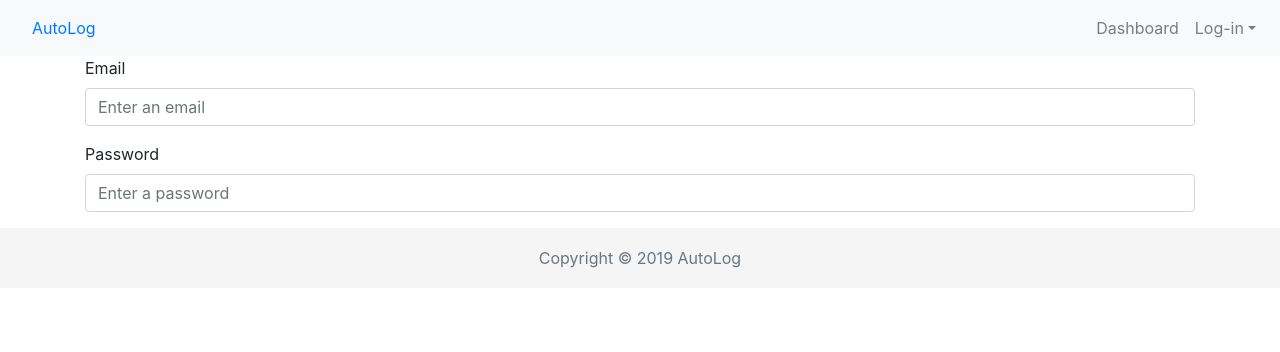
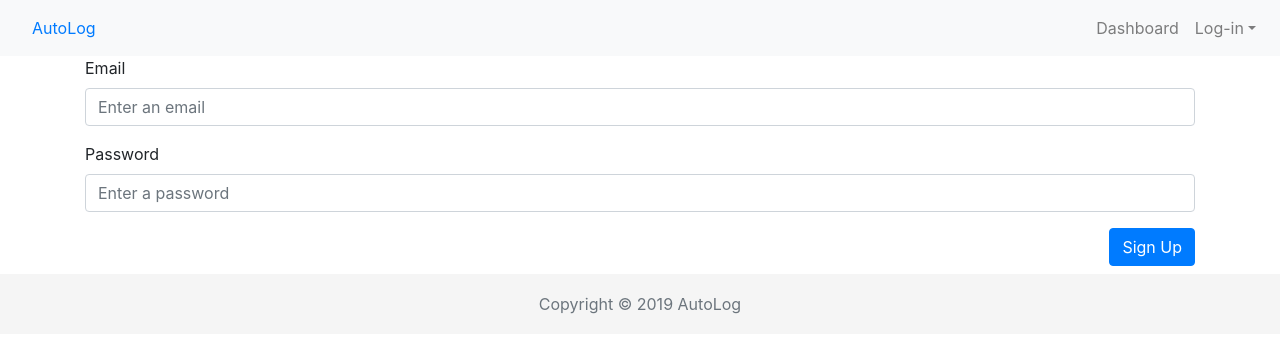
Before and after one commit to 3daddict/auto-service-log, a React (Create React App) app in the folder client/: page /signup in a window 1280 px wide. Shown: the top 352 px of the page. Built offline with nearby package versions, Linux system fonts and the light colour scheme.

Commit message:
redux form with reactstrap input onSubmit

```diff
--- a/client/src/components/authentication/SignUp.js
+++ b/client/src/components/authentication/SignUp.js
@@ -1,19 +1,24 @@
 import React, { Component } from 'react';
 import { reduxForm, Field } from 'redux-form';
-import { Container, Form, FormGroup, Label, Input } from 'reactstrap';
+import { Button, Container, Form, FormGroup, Label } from 'reactstrap';
 
 class SignUp extends Component {
+  onSubmit = formProps => {
+    console.log(formProps);
+  };
 
   render() {
+    const { handleSubmit } = this.props;
     return (
       <Container>
-      <Form>
+      <Form onSubmit={ handleSubmit(this.onSubmit) }>
         <FormGroup>
           <Label for="signUpEmail">Email</Label>
           <Field
+            className="form-control"
             name="email"
             type="text"
-            component={Input}
+            component="input"
             id="signUpEmail"
             placeholder="Enter an email"
             autoComplete="off"
@@ -22,14 +27,18 @@ class SignUp extends Component {
         <FormGroup>
           <Label for="signUpPassword">Password</Label>
           <Field
+          className="form-control"
             name="password"
             type="password"
-            component={Input}
+            component="input"
             id="signUpPassword"
             placeholder="Enter a password"
             autoComplete="off"
           />
         </FormGroup>
+        <div className="text-right">
+          <Button className="mb-2" color="primary">Sign Up</Button>
+        </div>
     </Form>
       </Container>
     )
```
